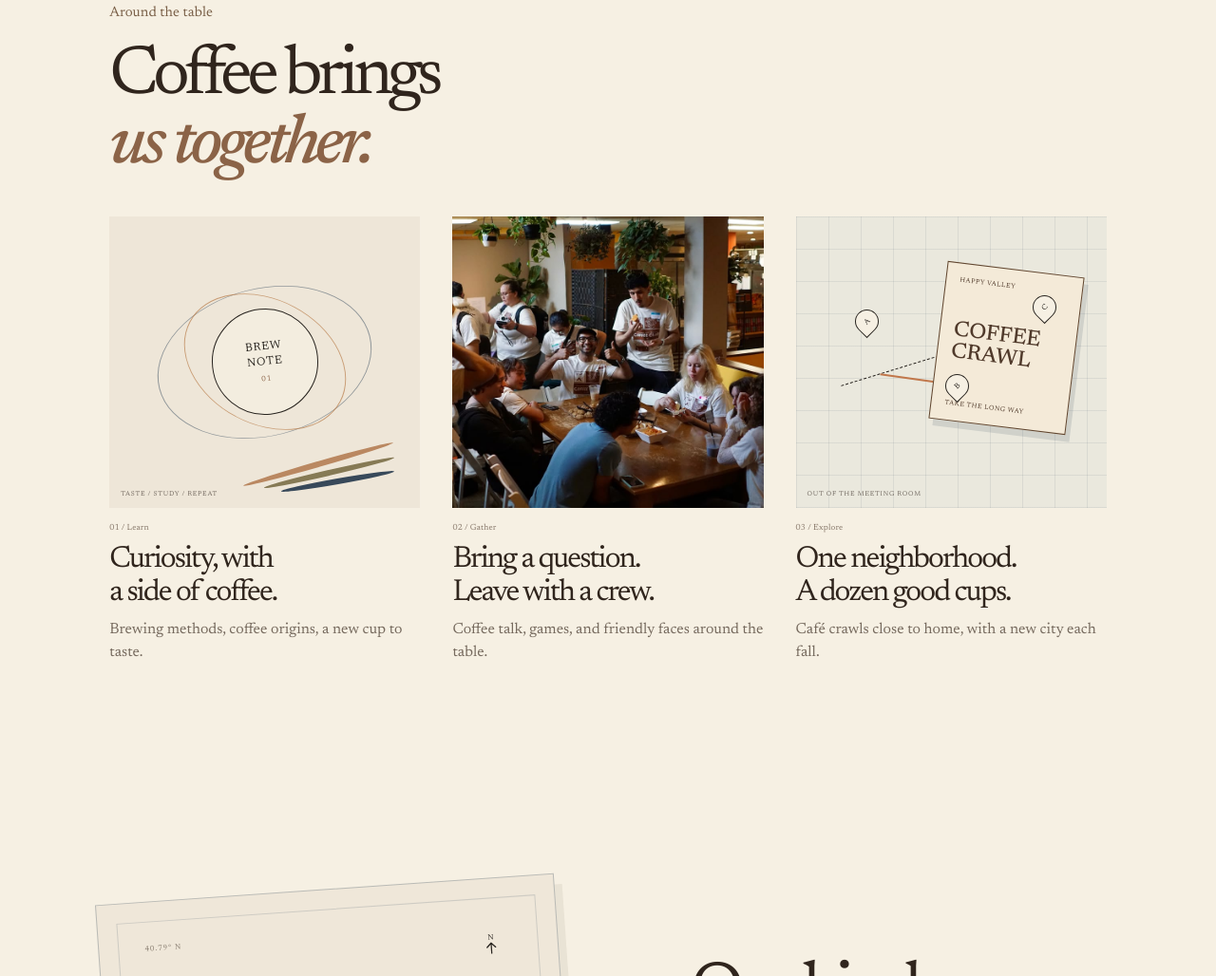
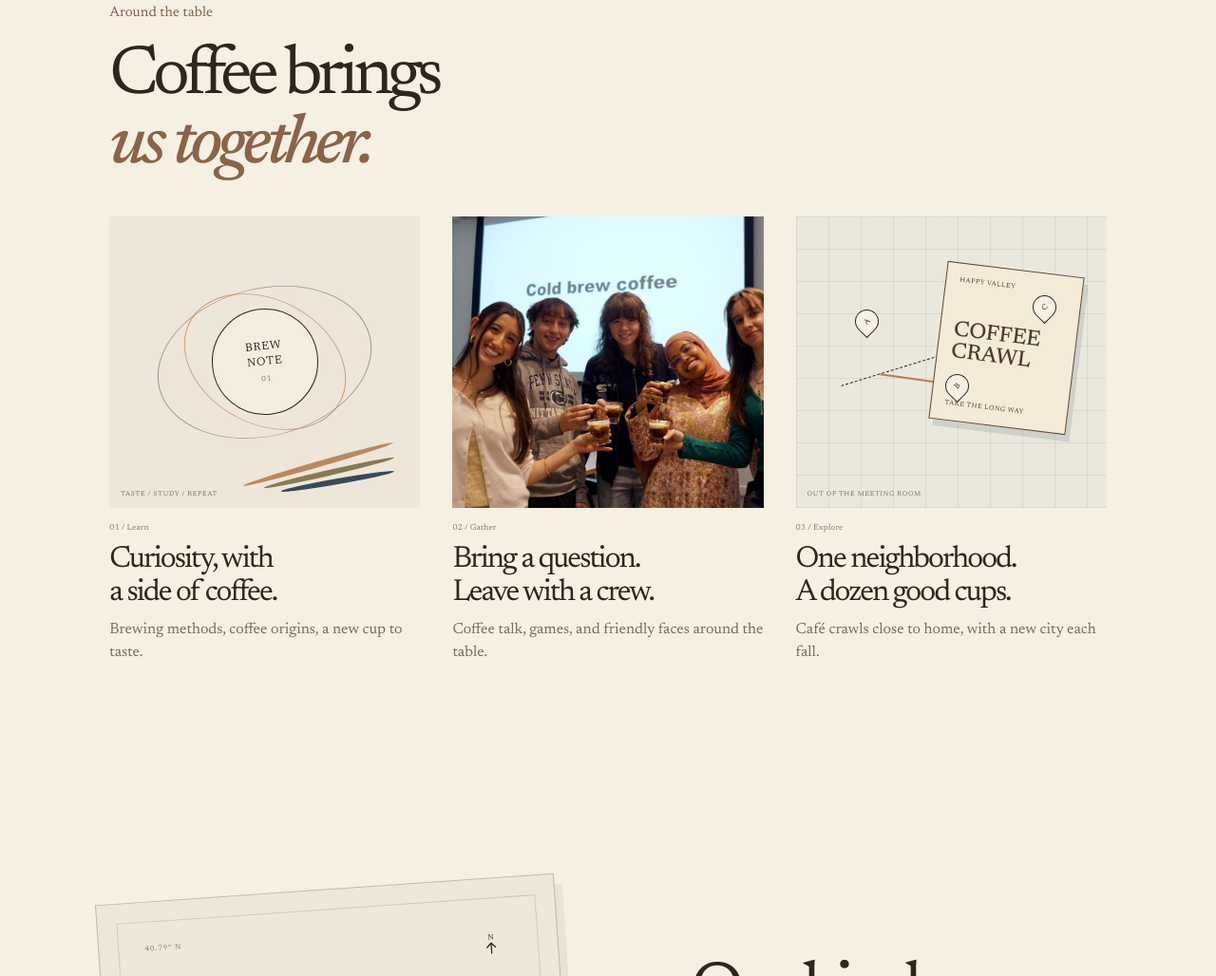
Before and after one commit to psu-coffee-club/website, a website: page index.html in a window 1280 px wide. Shown: the part 4462-5490 px from the top of the page at 95% size. Drawn offline with nearby package versions, Linux system fonts and the light colour scheme; a script that the page names is missing.

Commit message:
Use cold brew group photo for Gather card

```diff
--- a/index.html
+++ b/index.html
@@ -135,7 +135,7 @@
               <p>Brewing methods, coffee origins, a new cup to taste.</p>
             </article>
             <article class="ritual-card ritual-gather">
-              <div class="ritual-art gather-art real-photo"><img src="/images/club/meeting-table.jpg" alt="Coffee Club members sharing a long table at a meeting" loading="lazy" width="1080" height="720" /></div>
+              <div class="ritual-art gather-art real-photo"><img src="/images/club/cold-brew-group.jpg" alt="Five Coffee Club members smiling together and holding their cold brews" loading="lazy" width="1080" height="720" /></div>
               <div class="ritual-meta"><span>02 / Gather</span></div>
               <h3>Bring a question.<br />Leave with a crew.</h3>
               <p>Coffee talk, games, and friendly faces around the table.</p>
```
Also changed, not shown: images/club/cold-brew-group.jpg (added).
